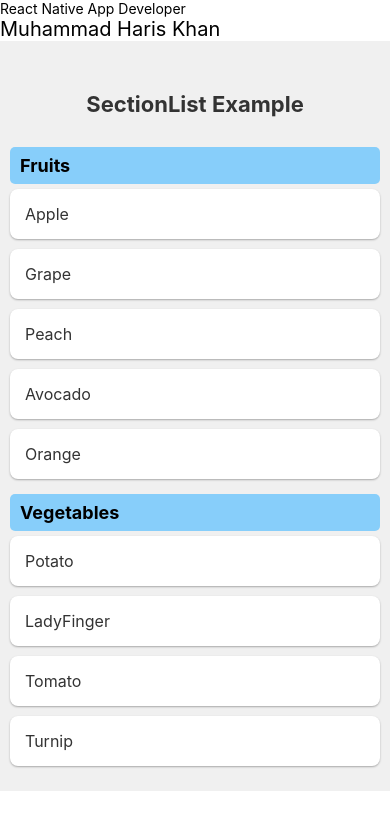
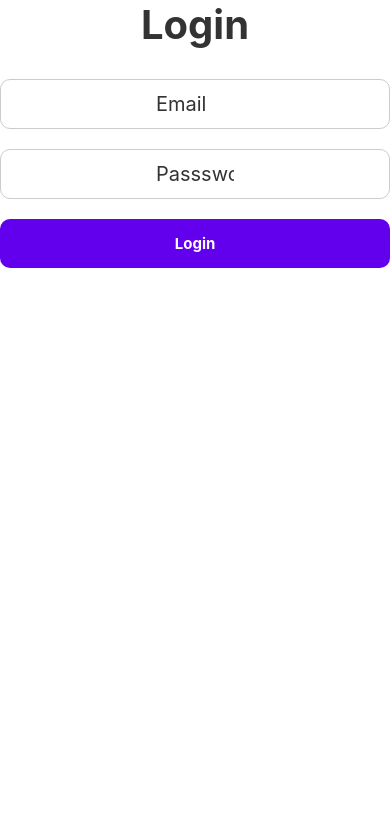
Before and after one commit to Hariskhan22199/Native-First-Project, a React Native app: screen / in a window 390 px wide. Shown: the top 830 px of the page. Built offline with nearby package versions, Linux system fonts and the light colour scheme.

Commit message:
Login Page

```diff
--- a/App.jsx
+++ b/App.jsx
@@ -9,11 +9,12 @@ import Props from './src/components/Props'
 import InputText from './src/components/InputText'
 import FlatListScreen from './src/components/FlatListScreen'
 import SectionListScreen from './src/components/SectionListScreen'
+import LoginForm from './src/components/LoginForm'
 const App = () => {
   return (
     <View>
-      <Text >React Native App Developer</Text>
-      <Text style={{fontSize: 20, }}>Muhammad Haris Khan</Text>
+
+      {/* <Text style={{fontSize: 20, }}>Muhammad Haris Khan</Text> */}
       {/* <Button title='press here' onPress={() => alert('Button pressed')} /> */}
         {/* <First/> */}
         {/* <JSX/> */}
@@ -23,7 +24,9 @@ const App = () => {
         {/* <Props/> */}
         {/* <InputText/> */}
         {/* <FlatListScreen/> */}
-        <SectionListScreen/>
+        {/* <SectionListScreen/> */}
+        <LoginForm/>
+
     </View>
 
   )
--- /dev/null
+++ b/src/components/LoginForm.jsx
@@ -0,0 +1,77 @@
+import { View, Text, TextInput, TouchableOpacity, StyleSheet } from 'react-native'
+import {useState} from 'react'
+import React from 'react'
+
+const LoginForm = () => {
+    const[name,setName]=useState('')
+    const[password,setPassword]=useState('')
+    const handleLogin=()=>{
+        console.log({messsage:'Email',name});
+        console.log({messsage:'Password',password});
+        setName('');
+        setPassword('');
+
+    }
+  return (
+    <View>
+      <Text style={style.heading}>Login</Text>
+      <TextInput
+      style={style.input}
+      placeholder='Email'
+      value={name}
+      onChangeText={setName}
+      keyboardType='email-address'
+      autoCapitalize='none'
+      />
+      <TextInput
+      placeholder='Passsword'
+      style={style.input}
+      value={password}
+      onChangeText={setPassword}
+      secureTextEntry
+      />
+      <TouchableOpacity style={style.button} onPress={handleLogin}>
+        <Text style={style.buttonText}>Login</Text>
+      </TouchableOpacity>
+    </View>
+  )
+}
+const style=StyleSheet.create({
+    container:{
+        justifyContent:"center",
+        paddingHorizontal:20,
+        paddingTop:40,
+        backgroundColor:'#f0f0f0'
+    },
+   heading:{
+    fontSize:40,
+    fontWeight:'bold',
+    marginBottom:30,
+    textAlign:'center',
+    color:'#333'
+   },
+   input:{
+    height:50,
+    borderColor:"#ccc",
+    borderWidth:1,
+    marginBottom:20,
+    paddingHorizontal:155,
+    borderRadius:10,
+    backgroundColor:'#fff',
+    fontSize:20,
+    color:'#333'
+   },
+   button:{
+    backgroundColor:'#6200EE',
+    paddingVertical:15,
+    borderRadius:10,
+    alignItems:'center',
+
+   },
+   buttonText:{
+    color:'#fff',
+    fontSize:15,
+    fontWeight:'bold'
+   }
+})
+export default LoginForm
```
